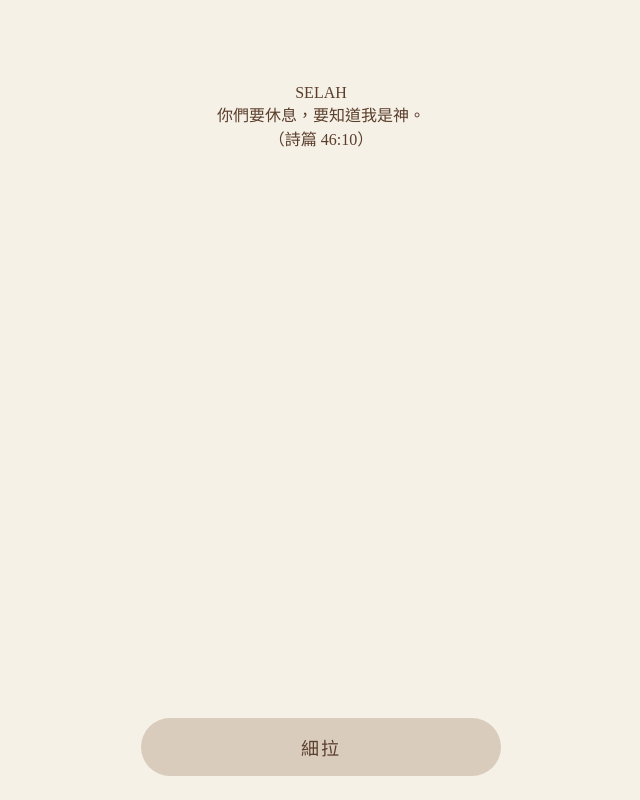
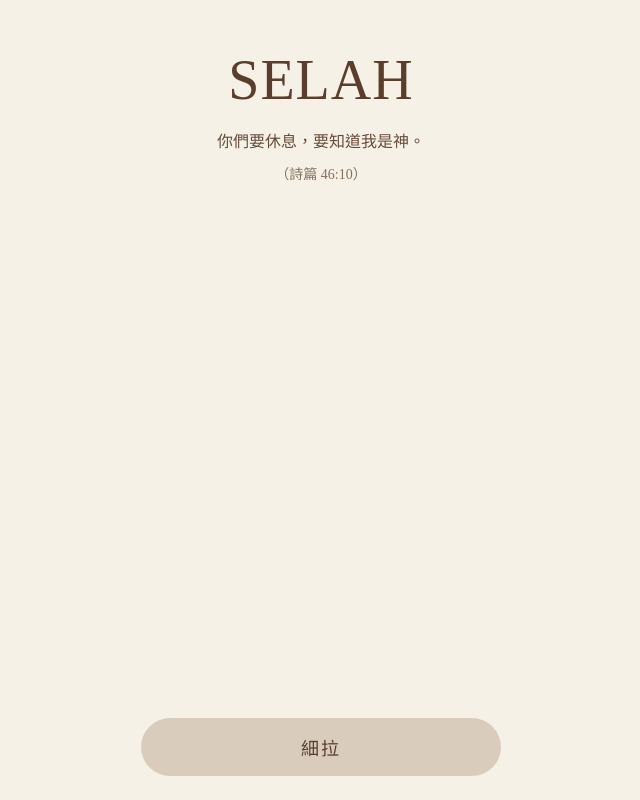
Before and after one commit to buzyfire-coder/selah-pwa, a Next.js app: page / in a window 1280 px wide. Shown: the whole page, without its empty margins (319-959 px from the left). Built offline with nearby package versions, Linux system fonts and the light colour scheme.

Commit message:
final test

```diff
--- /dev/null
+++ b/app/_components/Screen.tsx
@@ -0,0 +1,51 @@
+import React from "react";
+
+export function Screen({
+  children,
+  bottom,
+}: {
+  children: React.ReactNode;
+  bottom?: React.ReactNode;
+}) {
+  return (
+    <main style={styles.page}>
+      <div style={styles.safeTop} />
+      <div style={styles.content}>{children}</div>
+      <div style={styles.bottom}>{bottom}</div>
+      <div style={styles.safeBottom} />
+    </main>
+  );
+}
+
+const styles: Record<string, React.CSSProperties> = {
+  page: {
+    height: "100dvh",
+    width: "100vw",
+    background: "var(--bg)",
+    color: "var(--text)",
+    display: "flex",
+    flexDirection: "column",
+    overflow: "hidden",
+  },
+  safeTop: {
+    height: "env(safe-area-inset-top)",
+    flex: "0 0 auto",
+  },
+  safeBottom: {
+    height: "env(safe-area-inset-bottom)",
+    flex: "0 0 auto",
+  },
+  content: {
+    flex: "1 1 auto",
+    display: "flex",
+    alignItems: "flex-start", // SELAH 會偏上
+    justifyContent: "center",
+    padding: "48px 24px 0",
+  },
+  bottom: {
+    flex: "0 0 auto",
+    padding: "0 24px 24px",
+    display: "flex",
+    justifyContent: "center",
+  },
+};
--- a/app/globals.css
+++ b/app/globals.css
@@ -1,13 +1,7 @@
-/* globals.css */
-
-/* Theme variables */
 :root{
   --bg: #F6F1E7;
   --text: #5A3E2B;
   --wood: rgba(139, 107, 79, 0.28);
-  --border: rgba(90, 62, 43, 0.16);
-  --panel: rgba(90, 62, 43, 0.06);
-  --shadow: rgba(90, 62, 43, 0.08);
 }
 
 @media (prefers-color-scheme: dark){
@@ -15,36 +9,20 @@
     --bg: #0E0F12;
     --text: rgba(246,241,231,.90);
     --wood: rgba(246,241,231,0.10);
-    --border: rgba(246,241,231,0.14);
-    --panel: rgba(246,241,231,0.06);
-    --shadow: rgba(0,0,0,0.35);
   }
 }
 
 * { box-sizing: border-box; }
 
-/* Fill whole screen + remove default margin */
 html, body {
   height: 100%;
   margin: 0;
   background: var(--bg);
   color: var(--text);
+  overflow: hidden;          /* 禁止上下滑 */
+  overscroll-behavior: none; /* Android 防彈跳 */
 }
 
-/* Stop page scrolling (you want stillness) */
-body{
-  overflow: hidden;
-  overscroll-behavior: none;
+body {
+  -webkit-overflow-scrolling: auto;
 }
-:root {
-  --vh: 1vh;
-}
-
-html, body {
-  margin: 0;
-  padding: 0;
-  height: 100%;
-  background: var(--bg);
-  color: var(--text);
-  overflow: hidden;
-}
--- a/app/page.tsx
+++ b/app/page.tsx
@@ -1,47 +1,49 @@
 import Link from "next/link";
+import { Screen } from "./_components/Screen";
 
 export default function Home() {
   return (
-    <main style={styles.page}>
+    <Screen
+      bottom={
+        <Link href="/time" style={styles.button}>
+          細拉
+        </Link>
+      }
+    >
       <div style={styles.centerBlock}>
         <div style={styles.title}>SELAH</div>
         <div style={styles.verse}>你們要休息，要知道我是神。</div>
         <div style={styles.ref}>（詩篇 46:10）</div>
       </div>
-
-      <Link href="/time" style={styles.button}>
-        細拉
-      </Link>
-    </main>
+    </Screen>
   );
 }
 
 const styles: Record<string, React.CSSProperties> = {
-  page: {
-    height: "calc(var(--vh, 1vh) * 100)",
-    background: "var(--bg)",
-    display: "flex",
-    flexDirection: "column",
-    alignItems: "center",
-    overflow: "hidden",
-
-    paddingTop: 72,
-    paddingLeft: 24,
-    paddingRight: 24,
-    paddingBottom: "calc(24px + env(safe-area-inset-bottom))",
-  },
   centerBlock: {
     width: "100%",
     maxWidth: 420,
     textAlign: "center",
-
-    /* 令內容偏上，但保留留白 */
-    marginTop: 12,
+  },
+  title: {
+    fontSize: 56,
+    letterSpacing: 1,
+    color: "var(--text)",
+  },
+  verse: {
+    marginTop: 16,
+    fontSize: 16,
+    lineHeight: 1.8,
+    opacity: 0.92,
+  },
+  ref: {
+    marginTop: 6,
+    fontSize: 14,
+    opacity: 0.72,
   },
   button: {
     width: "100%",
     maxWidth: 360,
-    marginTop: "auto",          // ✅ 關鍵：推到底
     textAlign: "center",
     padding: "16px 20px",
     borderRadius: 999,
@@ -51,4 +53,4 @@ const styles: Record<string, React.CSSProperties> = {
     fontSize: 18,
     letterSpacing: 2,
   },
-}
+};
```
